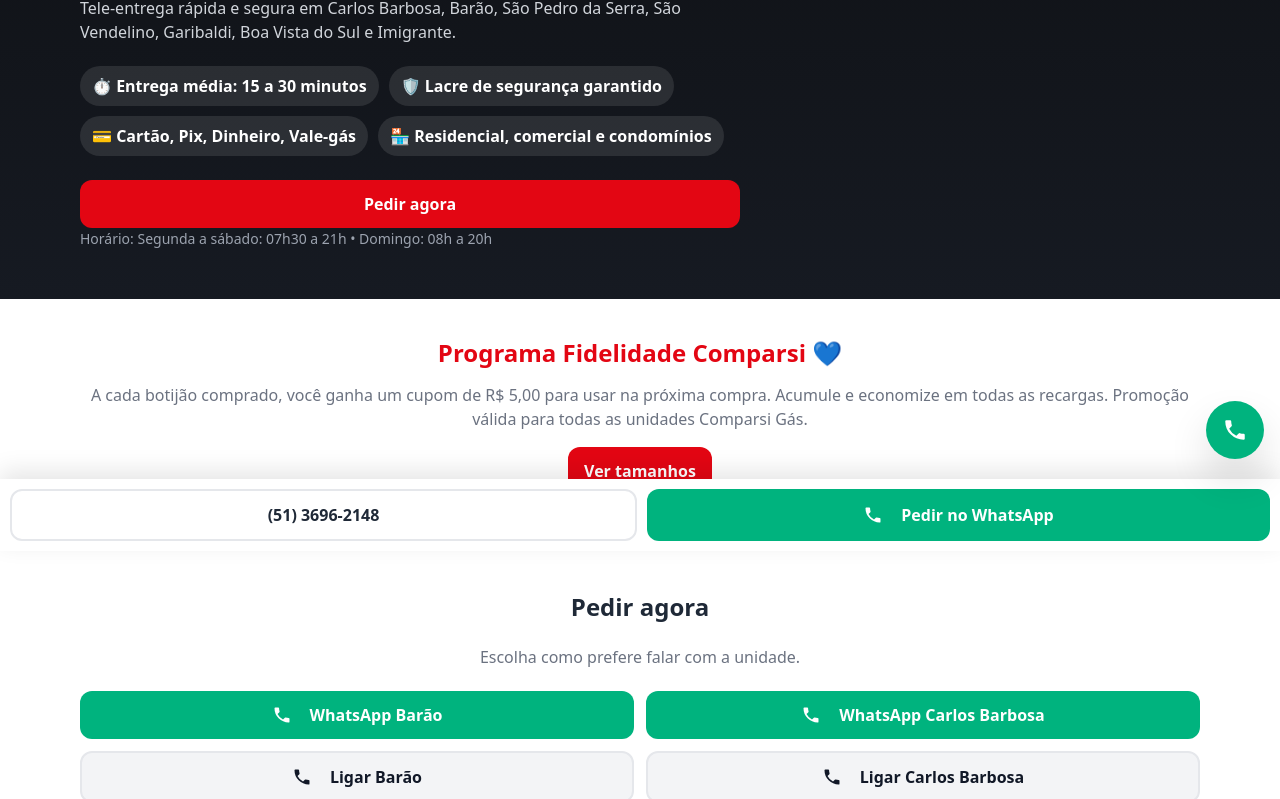
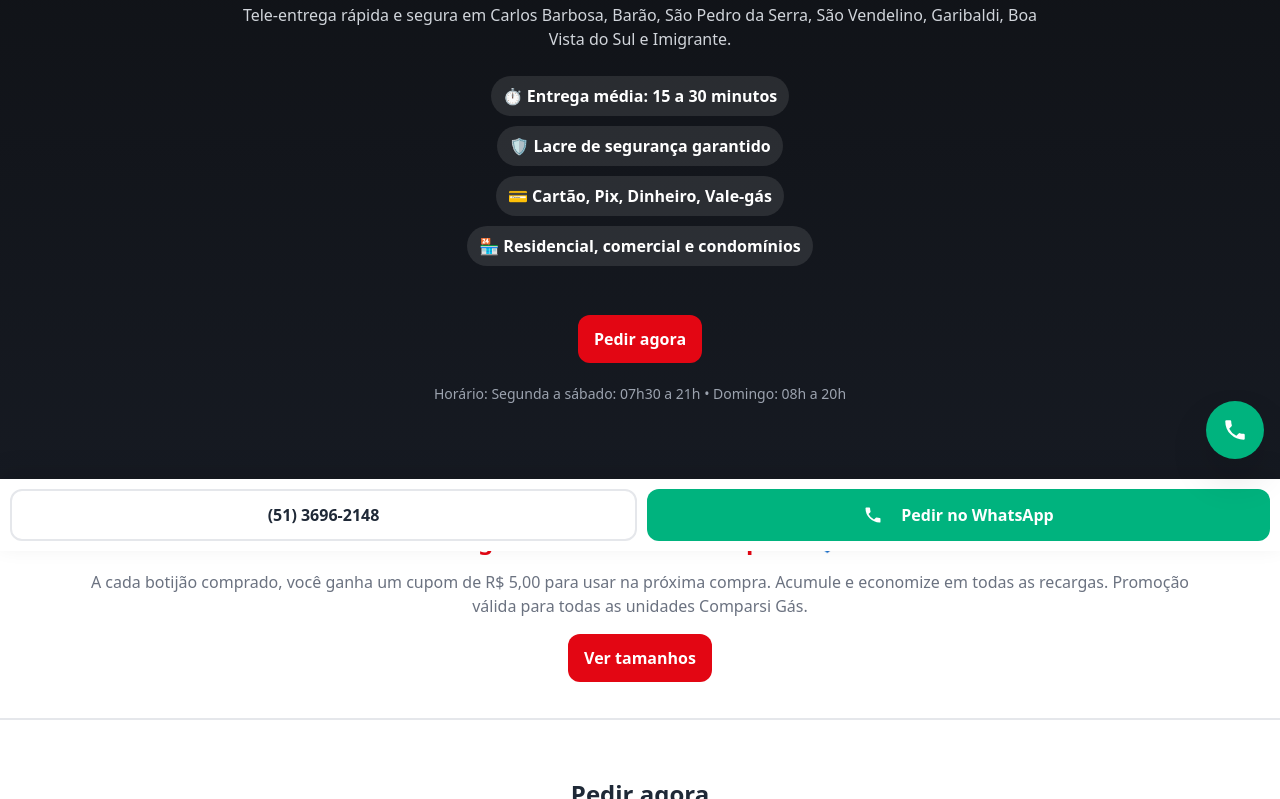
Before and after one commit to comparsi-gas/comparsigas, a plain HTML site: page index.html in a window 1280 px wide. Shown: the part 249-1048 px from the top of the page. Drawn offline with Linux system fonts and the light colour scheme.

Commit message:
Update index.html

```diff
--- a/index.html
+++ b/index.html
@@ -131,22 +131,18 @@
   </header>
 
   <!-- Hero -->
-  <section class="hero" role="region" aria-label="Chamada principal">
-    <div class="container">
-      <div class="grid" style="grid-template-columns:1.2fr .8fr; align-items:center; gap:20px">
-        <div>
+<section class="hero" role="region" aria-label="Chamada principal" style="padding:60px 20px; background-color:#000; color:white;">
+  <div class="container" style="max-width:800px; margin:auto; text-align:center;">
     <h1>Precisou de gás? Chama a Comparsi! 💬</h1>
-          <p>Tele-entrega rápida e segura em Carlos Barbosa, Barão, São Pedro da Serra, São Vendelino, Garibaldi, Boa Vista do Sul e Imigrante.</p>
-          <div class="badges">
+    <p style="margin:15px 0 25px;">Tele-entrega rápida e segura em Carlos Barbosa, Barão, São Pedro da Serra, São Vendelino, Garibaldi, Boa Vista do Sul e Imigrante.</p>
+    <div class="badges" style="display:flex; flex-direction:column; gap:10px; align-items:center;">
       <span class="badge">⏱️ Entrega média: 15 a 30 minutos</span>
       <span class="badge">🛡️ Lacre de segurança garantido</span>
       <span class="badge">💳 Cartão, Pix, Dinheiro, Vale-gás</span>
       <span class="badge">🏪 Residencial, comercial e condomínios</span>
     </div>
-          <div class="grid" style="grid-template-columns: 1fr; gap:10px">
-            <a class="btn primary" id="cta-hero" href="#pedir">Pedir agora</a>
-          </div>
-          <p class="mt-3" style="color:#9CA3AF; font-size:14px">Horário: Segunda a sábado: 07h30 a 21h • Domingo: 08h a 20h</p>
+    <a class="btn primary" id="cta-hero" href="#pedir" style="margin-top:25px;">Pedir agora</a>
+    <p class="mt-3" style="color:#9CA3AF; font-size:14px; margin-top:20px;">Horário: Segunda a sábado: 07h30 a 21h • Domingo: 08h a 20h</p>
   </div>
 </section>
 
```
Lines whose indentation alone changed are shown as unchanged.
